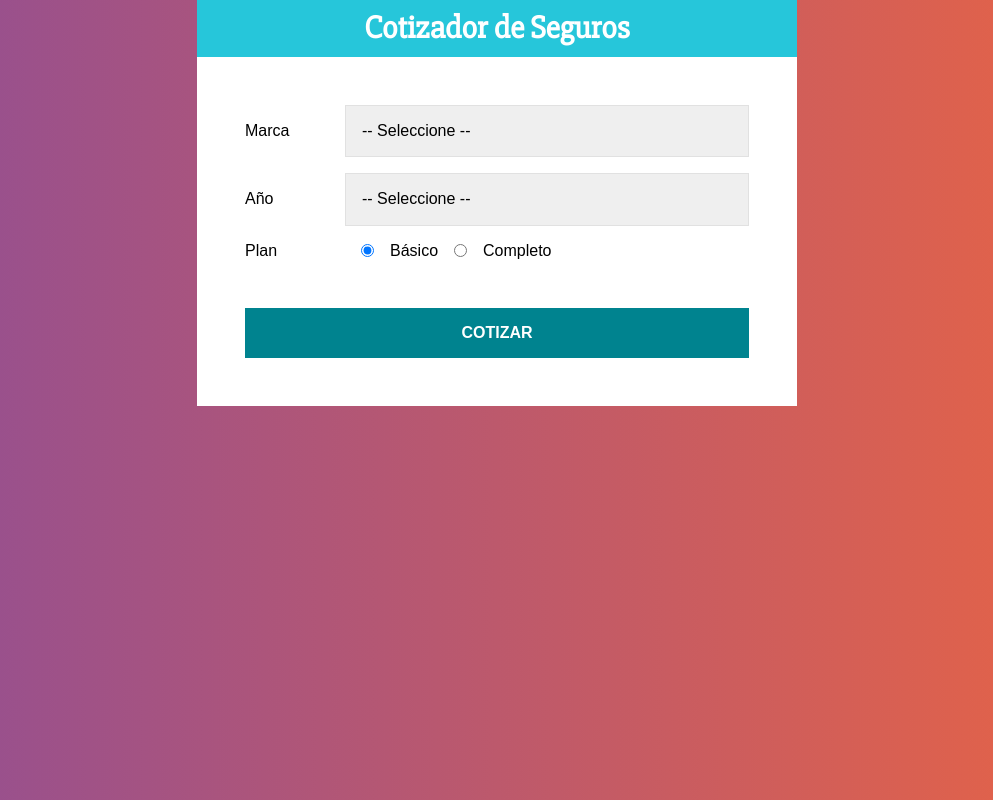
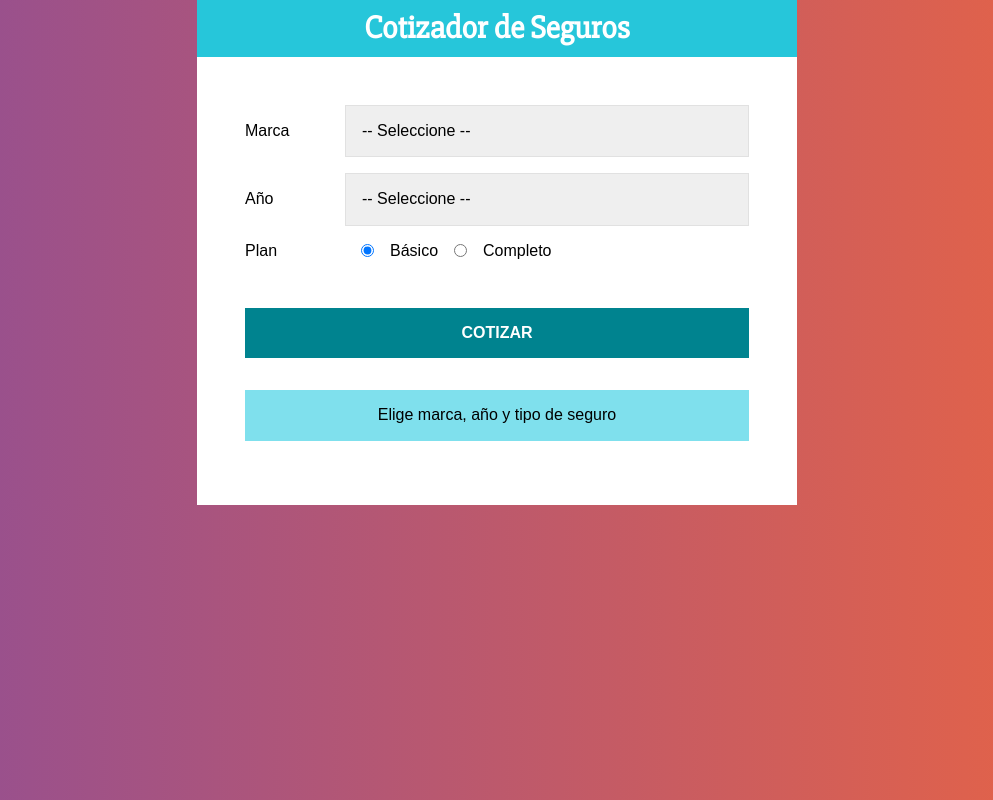
Before and after one commit to JoseManuelMunozManzano/cotizador-react, a React (Create React App) app: page / in a window 1280 px wide. Shown: the whole page, without its empty margins (143-1136 px from the left). Built offline with nearby package versions, Linux system fonts and the light colour scheme.

Commit message:
Mostrando el Total a Pagar

```diff
--- a/src/App.js
+++ b/src/App.js
@@ -2,6 +2,7 @@
 import Header from './components/Header';
 import Formulario from './components/Formulario';
 import Resumen from './components/Resumen';
+import Resultado from './components/Resultado';
 
 import styled from '@emotion/styled';
 
@@ -26,7 +27,7 @@
   });
 
   // Extraer datos
-  const { datos } = resumen;
+  const { cotizacion, datos } = resumen;
 
   return (
     <Contenedor>
@@ -36,6 +37,8 @@
         <Formulario guardarResumen={guardarResumen} />
 
         <Resumen datos={datos} />
+
+        <Resultado cotizacion={cotizacion} />
       </ContenedorFormulario>
     </Contenedor>
   );
--- a/src/components/Resultado.js
+++ b/src/components/Resultado.js
@@ -0,0 +1,38 @@
+import React from 'react';
+import styled from '@emotion/styled';
+
+const Mensaje = styled.p`
+  background-color: rgb(127, 224, 237);
+  margin-top: 2rem;
+  padding: 1rem;
+  text-align: center;
+`;
+
+const ResultadoCotizacion = styled.div`
+  text-align: center;
+  padding: 0.5rem;
+  border: 1px solid #26c6da;
+  background-color: rgb(127, 224, 237);
+  margin-top: 1rem;
+  position: relative;
+`;
+
+const TextoCotizacion = styled.p`
+  color: #00838f;
+  padding: 1rem;
+  text-transform: uppercase;
+  font-weight: bold;
+  margin: 0;
+`;
+
+const Resultado = ({ cotizacion }) => {
+  return cotizacion === 0 ? (
+    <Mensaje>Elige marca, año y tipo de seguro</Mensaje>
+  ) : (
+    <ResultadoCotizacion>
+      <TextoCotizacion>El total es: $ {cotizacion}</TextoCotizacion>
+    </ResultadoCotizacion>
+  );
+};
+
+export default Resultado;
--- a/src/components/Resumen.js
+++ b/src/components/Resumen.js
@@ -8,10 +8,6 @@
   background-color: #00838f;
   color: #fff;
   margin-top: 1rem;
-`;
-
-const ListaNoOrdenada = styled.ul`
-  padding-left: 0;
 `;
 
 const ElementoLista = styled.li`
@@ -29,11 +25,11 @@
   return (
     <ContenedorResumen>
       <h2>Resumen de Cotización</h2>
-      <ListaNoOrdenada>
+      <ul>
         <ElementoLista>Marca: {primeraLetraMayuscula(marca)}</ElementoLista>
         <ElementoLista>Plan: {primeraLetraMayuscula(plan)}</ElementoLista>
         <li>Año del Vehículo: {year}</li>
-      </ListaNoOrdenada>
+      </ul>
     </ContenedorResumen>
   );
 };
--- a/src/index.css
+++ b/src/index.css
@@ -16,8 +16,8 @@
 }
 ul {
   list-style: none;
-  padding: none;
-  margin: none;
+  padding: 0;
+  margin: 0;
 }
 span.resultado {
   position: relative;
```
Also changed, not shown: 1 other file (tests, documents, lock files or other folders).
